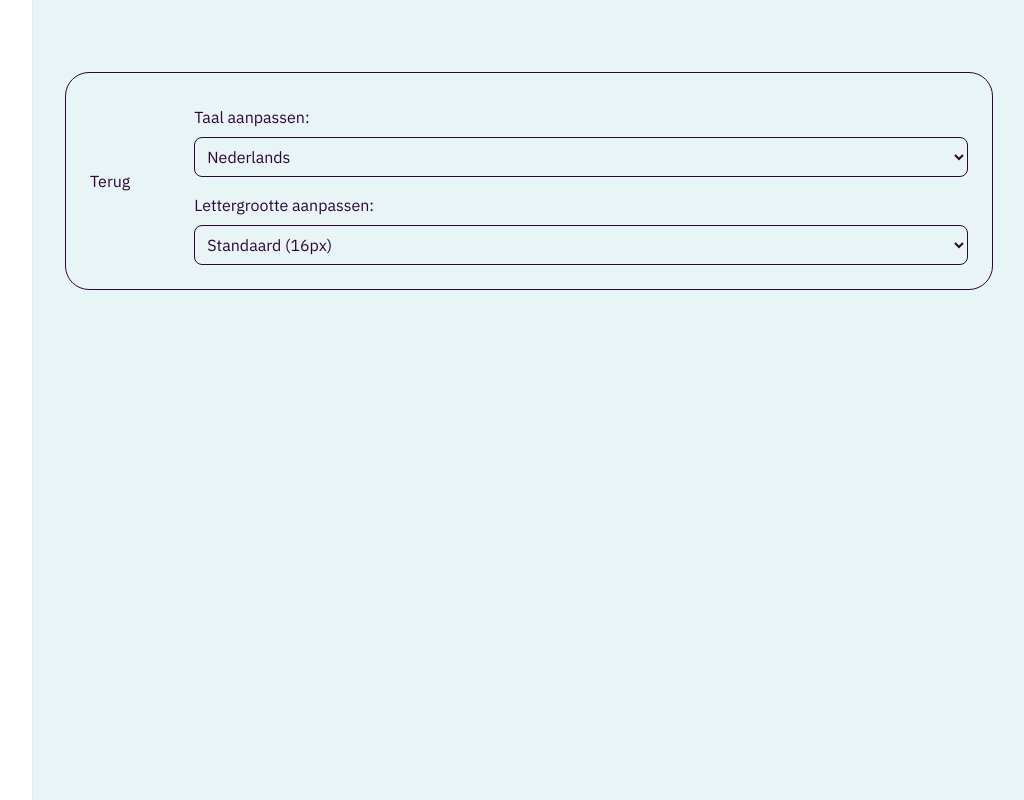
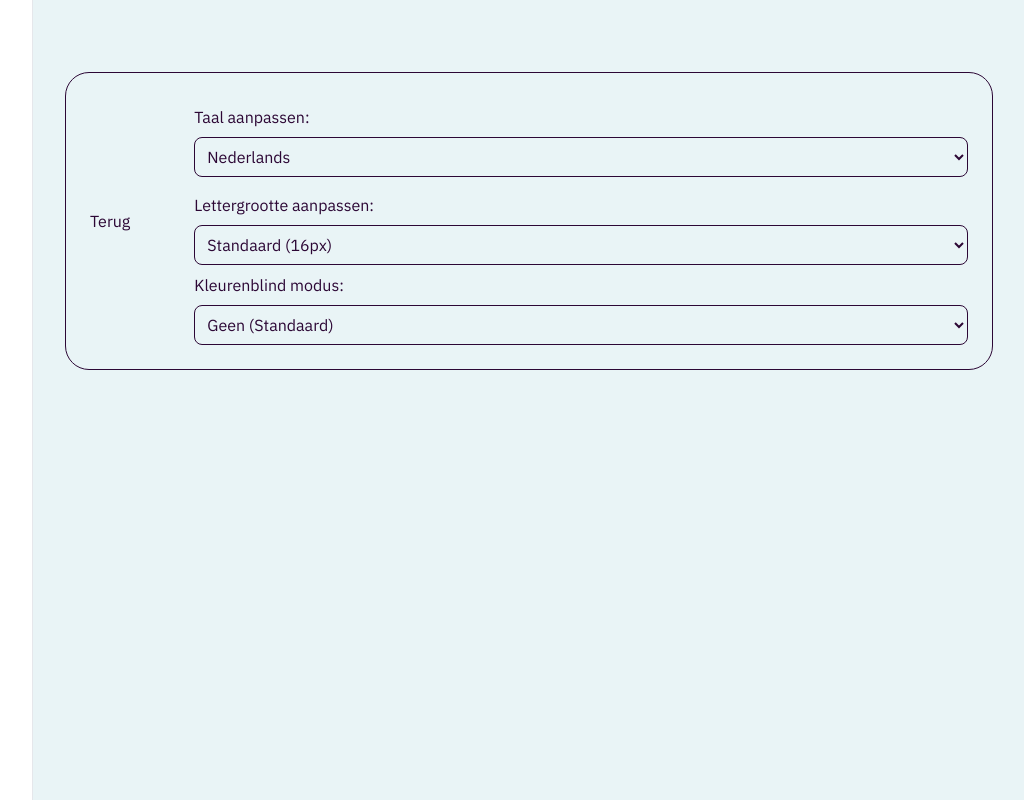
Before and after one commit to SukunaRaven/merai, a React (Vite) app: page /settings/accessibility in a window 1280 px wide. Shown: the whole page, without its empty margins (255-1279 px from the left). Built offline with nearby package versions, Linux system fonts and the light colour scheme; a web font is replaced by a local one.

Commit message:
Add color changer

```diff
--- a/src/index.css
+++ b/src/index.css
@@ -16,6 +16,7 @@
 }
 :root {
     --main-font-size: 16px;
+    --colorblind-filter: none;
 }
 
 body {
@@ -24,3 +25,19 @@ body {
     background: var(--color-white-blue);
     color: var(--color-black-blue);
 }
+
+html {
+    filter: var(--colorblind-filter);
+}
+
+html.mode-protanopia {
+    --colorblind-filter: url('#protanopia') sepia(0.5) hue-rotate(-30deg) saturate(1.2);
+}
+
+html.mode-deuteranopia {
+    --colorblind-filter: url('#protanopia') sepia(0.5) hue-rotate(30deg) saturate(1.2);
+}
+
+html.mode-grayscale {
+    --colorblind-filter: grayscale(100%);
+}
--- a/src/pages/AccessibilityPage.jsx
+++ b/src/pages/AccessibilityPage.jsx
@@ -7,16 +7,44 @@ const getSavedSize = () => {
     const saved = localStorage.getItem('user-font-size');
     return saved ? parseInt(saved, 10) : 16;
 };
+const getSavedColorMode = () => {
+    return localStorage.getItem('user-color-mode') || 'none';
+};
 
 function AccessibilityPage() {
     const [size, setSize] = useState(() => getSavedSize());
+    const [colorMode, setColorMode] = useState(() => getSavedColorMode());
+
+    useEffect(() => {
+        const root = document.documentElement;
+
+        root.classList.remove('mode-protanopia', 'mode-deuteranopia', 'mode-grayscale');
+        if (colorMode !== 'none') {
+            root.classList.add(`mode-${colorMode}`);
+
+            if (colorMode === 'grayscale') {
+                root.style.setProperty('--colorblind-filter', 'grayscale(100%)');
+            } else {
+                root.style.removeProperty('--colorblind-filter');
+            }
+        } else {
+            root.style.setProperty('--colorblind-filter', 'none');
+        }
+    }, [colorMode]);
+
     useEffect(() => {
         document.documentElement.style.setProperty('--main-font-size', `${size}px`);
     }, [size]);
+
     const handleSizeChange = (event) => {
         const newSize = parseInt(event.target.value, 10);
         setSize(newSize);
         localStorage.setItem('user-font-size', newSize);
+    }
+    const handleColorChange = (event) => {
+        const newMode = event.target.value;
+        setColorMode(newMode);
+        localStorage.setItem('user-color-mode', newMode);
     };
 
     return (
@@ -52,6 +80,17 @@ function AccessibilityPage() {
                             <option value="20">Groter (20px)</option>
                             <option value="24">Extra groot (24px)</option>
                         </select>
+                        <label htmlFor="color-mode-select" className="mb-2 mt-2">Kleurenblind modus:</label>
+                        <select
+                            id="color-mode-select"
+                            value={colorMode}
+                            onChange={handleColorChange}
+                            className="p-2 border rounded-lg">
+                            <option value="none">Geen (Standaard)</option>
+                            <option value="grayscale">Hoog contrast (Zwart/Wit)</option>
+                            <option value="protanopia">Protanopie (Rood-zwak)</option>
+                            <option value="deuteranopia">Deuteranopie (Groen-zwak)</option>
+                        </select>
                     </section>
                 </article>
             </AppLayout>
```
